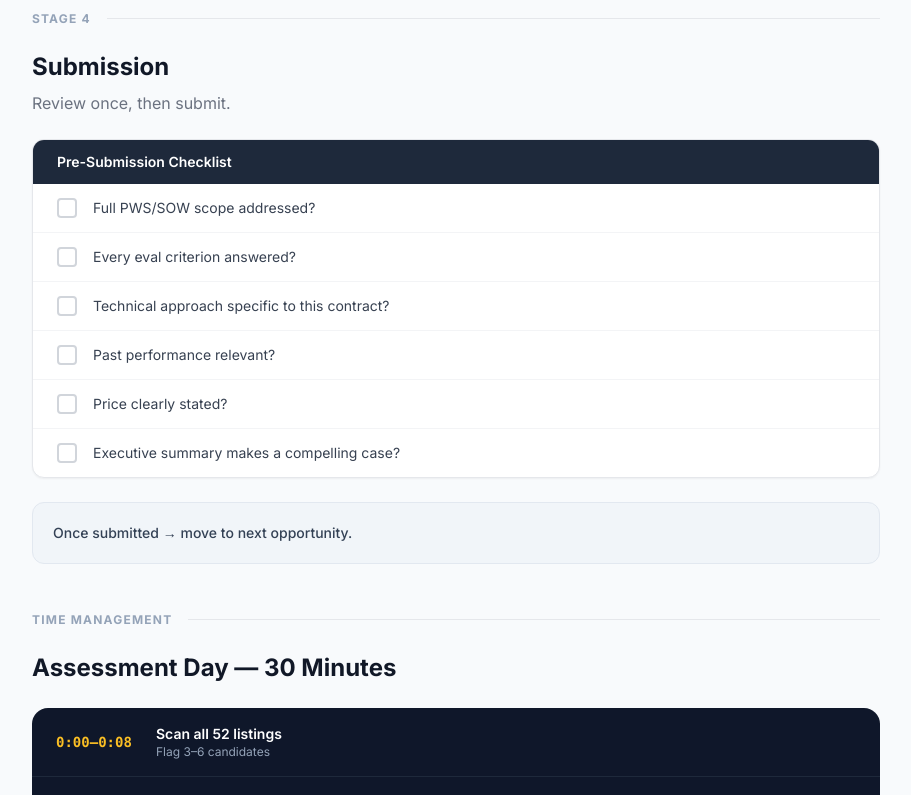
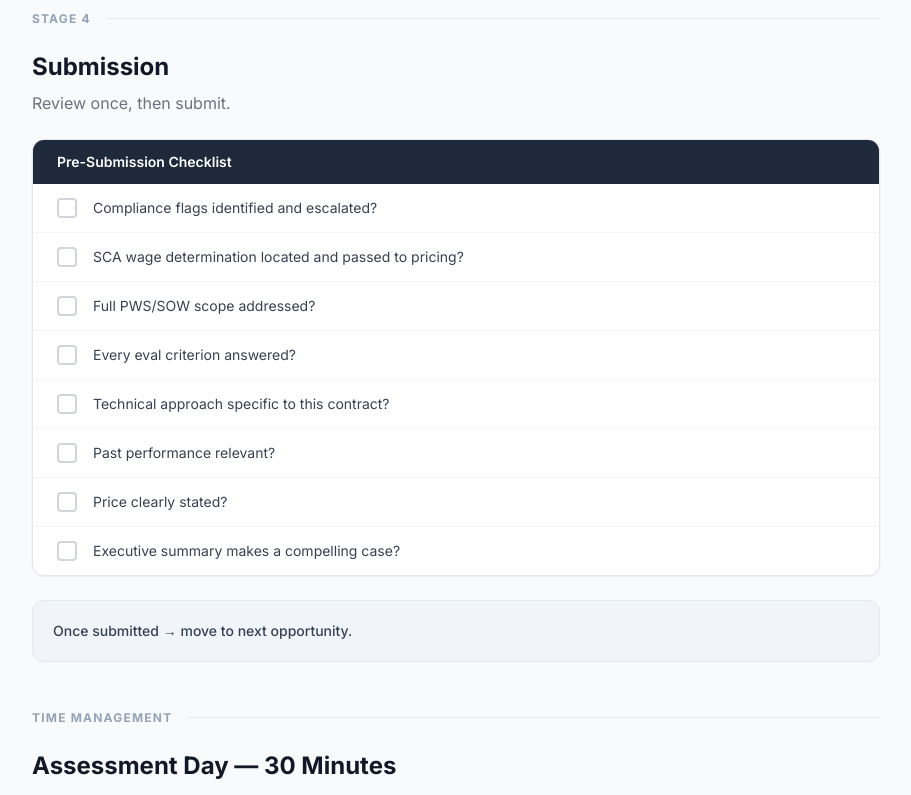
Before and after one commit to hugirecon/zam-guv, a Next.js app: page /modules/training in a window 1280 px wide. Shown: the part 3340-4135 px from the top of the page, without its empty margins (184-1095 px from the left). Built offline with nearby package versions, Linux system fonts and the light colour scheme.

Commit message:
feat: module 2 compliance integration — VP recognition framing

```diff
--- a/app/modules/training/page.tsx
+++ b/app/modules/training/page.tsx
@@ -288,6 +288,8 @@ export default function TrainingPage() {
               <h3 className="text-white font-semibold text-sm">Pre-Submission Checklist</h3>
             </div>
             {[
+              "Compliance flags identified and escalated?",
+              "SCA wage determination located and passed to pricing?",
               "Full PWS/SOW scope addressed?",
               "Every eval criterion answered?",
               "Technical approach specific to this contract?",
```
